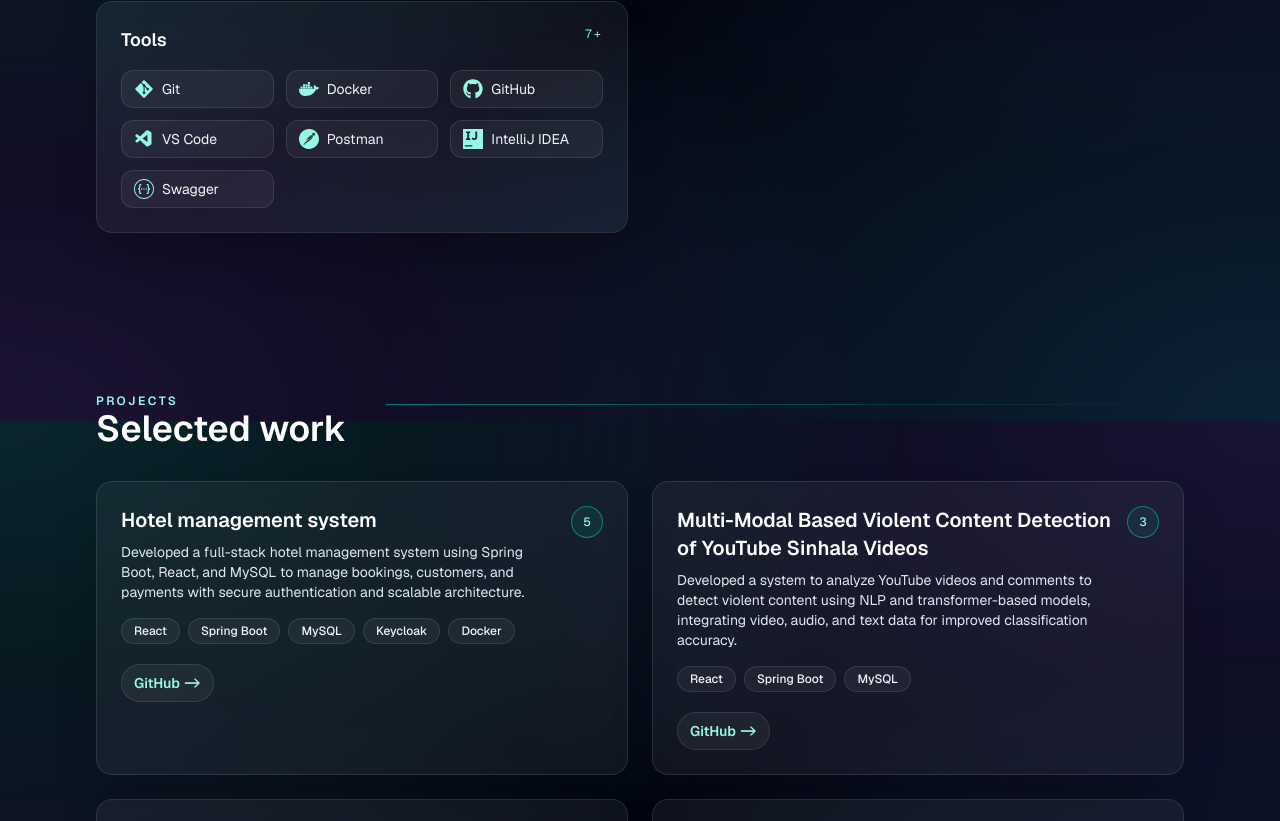
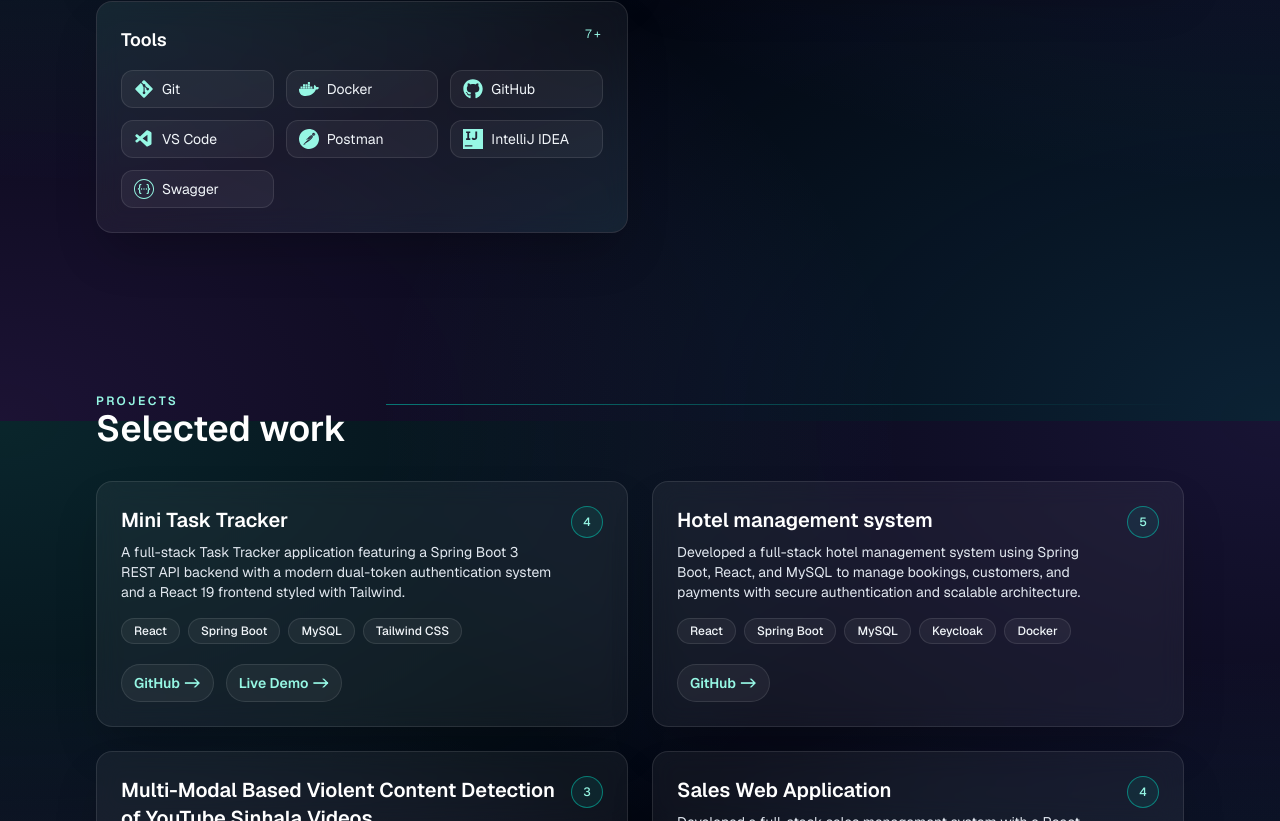
Before and after one commit to SuwanthaDarshana/portfolio_next_update, a Next.js app: page / in a window 1280 px wide. Shown: the part 1979-2800 px from the top of the page. Built offline with nearby package versions, Linux system fonts and the light colour scheme; no server answers.

Commit message:
add new tasks tracker project

```diff
--- a/app/page.tsx
+++ b/app/page.tsx
@@ -85,6 +85,14 @@ const skillCategories = [
 ];
 
 const projects = [
+  {
+    title: "Mini Task Tracker",
+    description:
+      "A full-stack Task Tracker application featuring a Spring Boot 3 REST API backend with a modern dual-token authentication system and a React 19 frontend styled with Tailwind.",
+    tech: ["React", "Spring Boot", "MySQL", "Tailwind CSS"],
+    github: "https://github.com/SuwanthaDarshana/task-tracker",
+    demo: "https://task-tracker-green-three.vercel.app/",
+  },
   {
     title: "Hotel management system",
     description:
```
